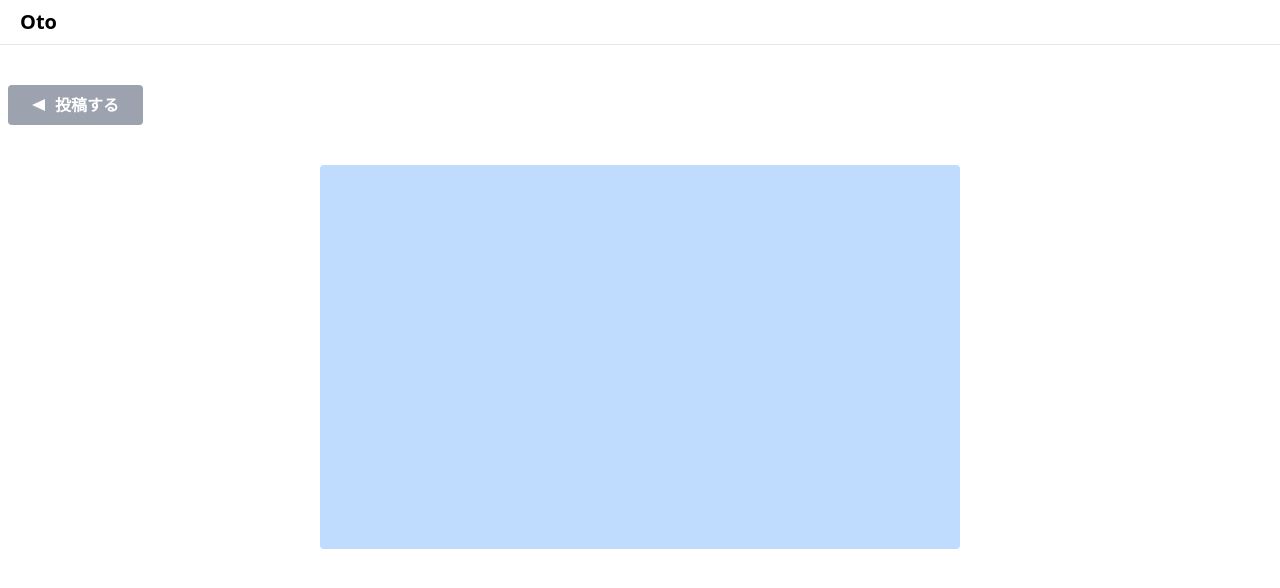
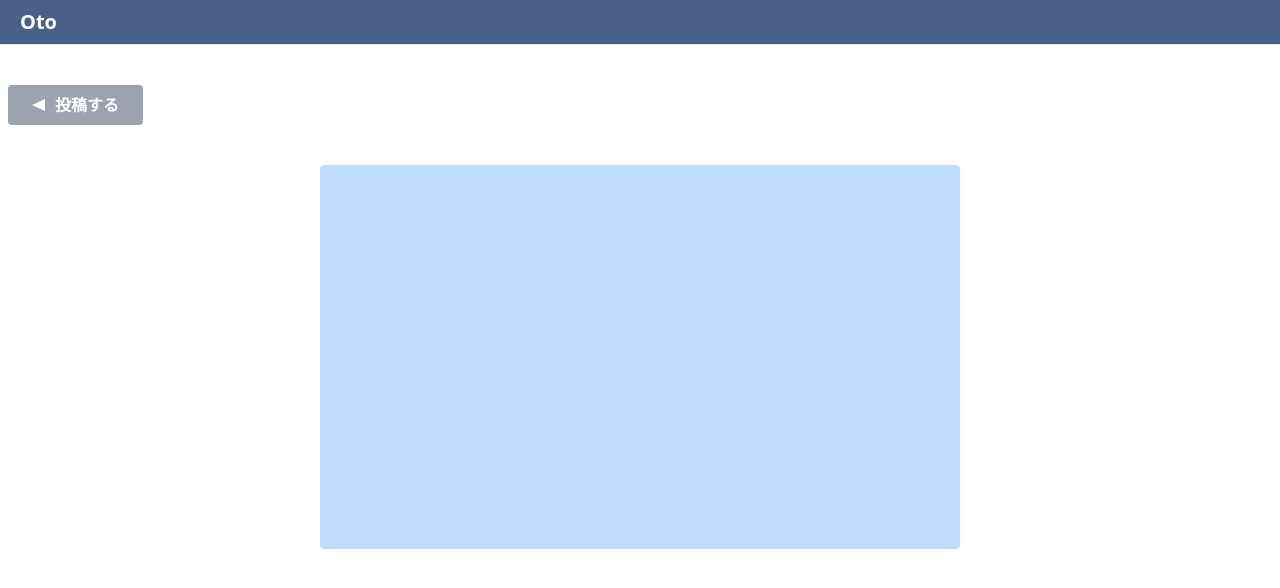
Before and after one commit to oshita-n/hajimari, a Next.js app: page /agenda in a window 1280 px wide. Shown: the top 588 px of the page. Built offline with nearby package versions, Linux system fonts and the light colour scheme.

Commit message:
💄 配色の変更

```diff
--- a/pages/index.jsx
+++ b/pages/index.jsx
@@ -155,7 +155,7 @@ export default function Home() {
       };
       return (
         <div className="group">
-          <div className="group flex mt-5"><TextareaAutosize  placeholder="テキストを入力" defaultValue={props.value} ref={tbRef.current[props.refs]} onChange={handleChange} className="hover:bg-green-200 border-2 rounded-md border-gray-300 outline-none py-2 p-3 resize-none overflow-hidden w-full" minRows={1}></TextareaAutosize><button className="mr-0 mx-auto mb-auto my-0k"><PlayIcon onClick={() => getMP3(text)} className="h-8 w-8 text-gray-400 hover:text-gray-500" /></button></div>
+          <div className="group flex mt-5"><TextareaAutosize  placeholder="テキストを入力" defaultValue={props.value} ref={tbRef.current[props.refs]} onChange={handleChange} className="hover:bg-gray-300 bg-card border-2 rounded-md border-gray-300 outline-none py-2 p-3 resize-none overflow-hidden w-full" minRows={1}></TextareaAutosize><button className="mr-0 mx-auto mb-auto my-0k"><PlayIcon onClick={() => getMP3(text)} className="h-8 w-8 text-gray-400 hover:text-gray-500" /></button></div>
         </div>
       );
     }
--- a/src/components/Header.js
+++ b/src/components/Header.js
@@ -10,8 +10,10 @@ export function Header() {
             <script src="https://apis.google.com/js/api.js"></script>
             <script src="https://apis.google.com/js/client.js"></script>
         </Head>
-        <div className="mt-2 ml-5 mb-2 font-bold text-xl">
-            <Link href="/">Oto</Link>
+        <div className="bg-header">
+            <div className="text-white pt-2 ml-5 pb-2 font-bold text-xl">
+                <Link href="/">Oto</Link>
+            </div>
         </div>
         <hr />
     </div>
--- a/tailwind.config.js
+++ b/tailwind.config.js
@@ -2,6 +2,12 @@ module.exports = {
   purge: ['./pages/**/*.{js,ts,jsx,tsx}', './src/components/**/*.{js,ts,jsx,tsx}'],
   darkMode: false, // or 'media' or 'class'
   theme: {
+    backgroundColor: theme => ({
+      ...theme('colors'),
+      'header': '#496189',
+      'card': '#DCDCDD',
+      'background': '#AEAFA7',
+     }),
     extend: {},
   },
   variants: {
```
